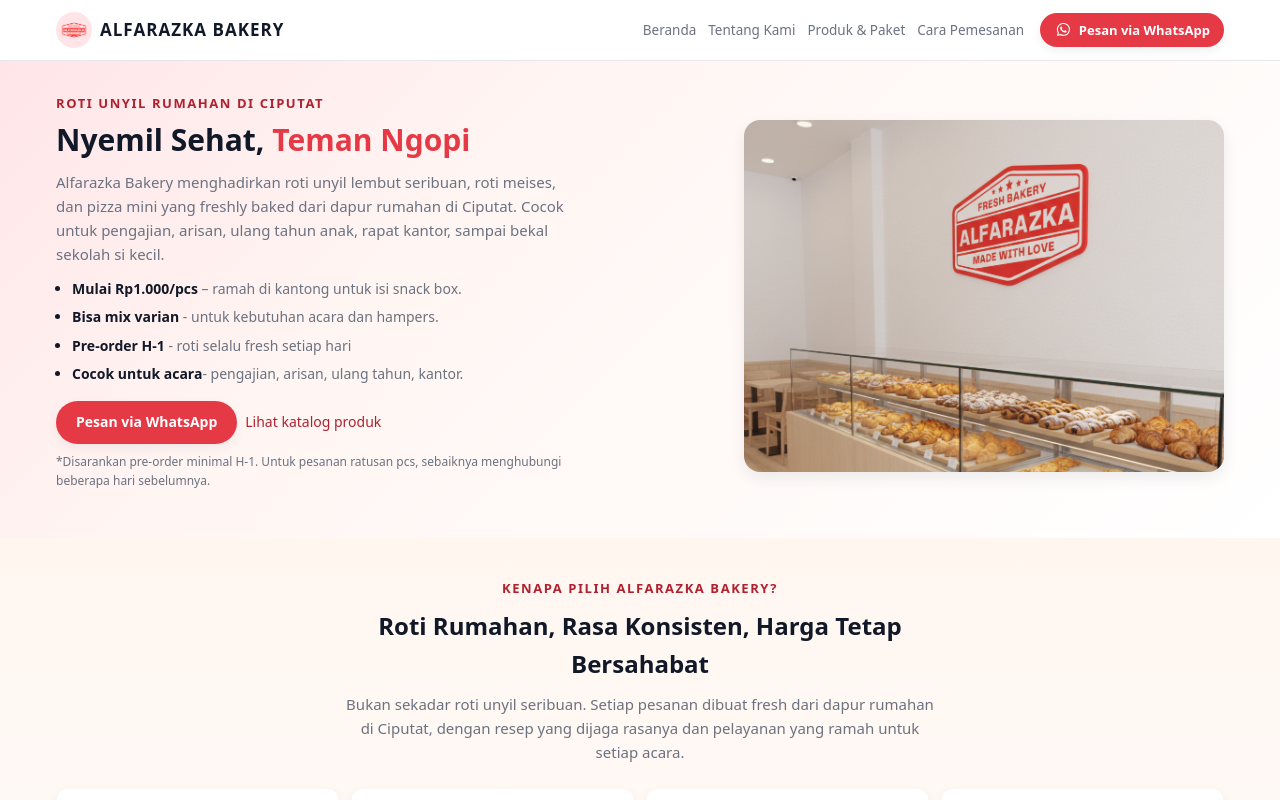
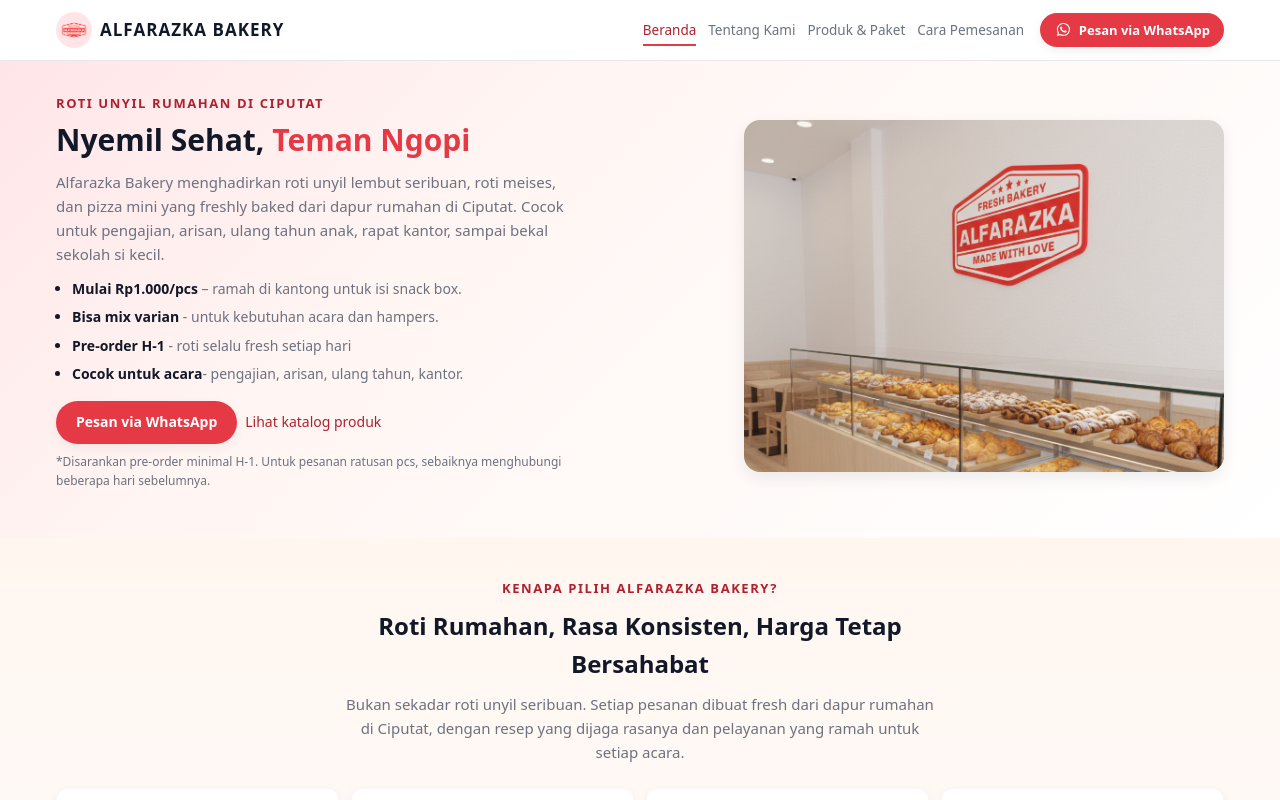
Before and after one commit to wandaazhar007/frontend-alfarazka-bakery, a Next.js app: page / in a window 1280 px wide. Shown: the top 800 px of the page. Built offline with nearby package versions, Linux system fonts and the light colour scheme.

Commit message:
update navLink active

```diff
--- a/app/components/navbar/Navbar.module.scss
+++ b/app/components/navbar/Navbar.module.scss
@@ -223,3 +223,68 @@
     display: none;
   }
 }
+
+
+
+
+.navLink {
+  font-size: 1.35rem;
+  color: v.$color-text-muted;
+  padding: 0.4rem 0;
+  position: relative;
+
+  &:hover {
+    color: v.$color-primary-dark;
+  }
+
+  &::after {
+    content: "";
+    position: absolute;
+    left: 0;
+    bottom: -0.3rem;
+    width: 0;
+    height: 0.15rem;
+    background: v.$color-primary;
+    transition: width 0.18s ease;
+  }
+
+  &:hover::after {
+    width: 100%;
+  }
+}
+
+/* ACTIVE DESKTOP LINK */
+.navLinkActive {
+  color: v.$color-primary-dark;
+
+  &::after {
+    width: 100%;
+  }
+}
+
+
+
+.mobileNavLink {
+  display: block;
+  padding: 0.6rem 0;
+  font-size: 1.4rem;
+  color: v.$color-text-main;
+  position: relative;
+}
+
+/* ACTIVE MOBILE LINK */
+.mobileNavLinkActive {
+  color: v.$color-primary-dark;
+  font-weight: 600;
+
+  &::after {
+    content: "";
+    position: absolute;
+    left: 0;
+    bottom: -0.2rem;
+    width: 100%;
+    height: 0.14rem;
+    background: v.$color-primary;
+    border-radius: 999px;
+  }
+}
--- a/app/components/navbar/Navbar.tsx
+++ b/app/components/navbar/Navbar.tsx
@@ -1,8 +1,137 @@
+// "use client";
+
+// import { useState } from "react";
+// import Link from "next/link";
+// import Image from "next/image";
+// import { FontAwesomeIcon } from "@fortawesome/react-fontawesome";
+// import { faBars, faXmark } from "@fortawesome/free-solid-svg-icons";
+// import { faWhatsapp } from "@fortawesome/free-brands-svg-icons";
+
+// import styles from "./Navbar.module.scss";
+
+// const navLinks = [
+//   { href: "/", label: "Beranda" },
+//   { href: "/tentang-kami", label: "Tentang Kami" },
+//   { href: "/produk", label: "Produk & Paket" },
+//   { href: "/cara-pemesanan", label: "Cara Pemesanan" },
+//   // { href: "/testimoni", label: "Testimoni" },
+//   // { href: "/area-layanan", label: "Area Layanan" },
+//   // { href: "/hubungi-kami", label: "Hubungi Kami" },
+// ];
+
+// const Navbar: React.FC = () => {
+//   const [isOpen, setIsOpen] = useState(false);
+
+//   const toggleMenu = () => setIsOpen((prev) => !prev);
+//   const closeMenu = () => setIsOpen(false);
+
+//   return (
+//     <header className={styles.navbar}>
+//       <div className="container">
+//         <div className={styles.inner}>
+//           {/* Brand */}
+//           <div className={styles.brand}>
+//             <Link href="/" className={styles.brandLink} onClick={closeMenu}>
+//               <div className={styles.logoWrapper}>
+//                 <Image
+//                   src="/images/logo-alfarazka-bakery.png"
+//                   alt="Logo Alfarazka Bakery"
+//                   width={40}
+//                   height={40}
+//                   className={styles.logo}
+//                 />
+//               </div>
+//               <div className={styles.brandText}>
+//                 <span className={styles.brandName}>Alfarazka Bakery</span>
+//                 {/* <span className={styles.brandTagline}>
+//                   Nyemil Sehat, Teman Ngopi
+//                 </span> */}
+//               </div>
+//             </Link>
+//           </div>
+
+//           {/* Desktop nav */}
+//           <nav className={styles.navDesktop}>
+//             <ul className={styles.navList}>
+//               {navLinks.map((item) => (
+//                 <li key={item.href} className={styles.navItem}>
+//                   <Link href={item.href} className={styles.navLink}>
+//                     {item.label}
+//                   </Link>
+//                 </li>
+//               ))}
+//             </ul>
+//             <a
+//               href="https://wa.me/6282194228282"
+//               target="_blank"
+//               rel="noreferrer"
+//               className={styles.navCta}
+//             >
+//               <FontAwesomeIcon icon={faWhatsapp} />
+//               <span>Pesan via WhatsApp</span>
+//             </a>
+//           </nav>
+
+//           {/* Mobile toggle */}
+//           <button
+//             type="button"
+//             className={styles.mobileToggle}
+//             aria-label="Toggle navigation"
+//             onClick={toggleMenu}
+//           >
+//             <FontAwesomeIcon icon={isOpen ? faXmark : faBars} />
+//           </button>
+//         </div>
+//       </div>
+
+//       {/* Mobile menu */}
+//       <div
+//         className={`${styles.mobileMenu} ${isOpen ? styles.mobileMenuOpen : ""
+//           }`}
+//       >
+//         <div className={styles.mobileMenuInner}>
+//           <ul className={styles.mobileNavList}>
+//             {navLinks.map((item) => (
+//               <li key={item.href} className={styles.mobileNavItem}>
+//                 <Link
+//                   href={item.href}
+//                   className={styles.mobileNavLink}
+//                   onClick={closeMenu}
+//                 >
+//                   {item.label}
+//                 </Link>
+//               </li>
+//             ))}
+//           </ul>
+
+//           <a
+//             href="https://wa.me/6282194228282"
+//             target="_blank"
+//             rel="noreferrer"
+//             className={styles.mobileCta}
+//             onClick={closeMenu}
+//           >
+//             <FontAwesomeIcon icon={faWhatsapp} />
+//             <span>Chat via WhatsApp</span>
+//           </a>
+//         </div>
+//       </div>
+//     </header>
+//   );
+// };
+
+// export default Navbar;
+
+
+
+
+// app/components/navbar/Navbar.tsx
 "use client";
 
 import { useState } from "react";
 import Link from "next/link";
 import Image from "next/image";
+import { usePathname } from "next/navigation";
 import { FontAwesomeIcon } from "@fortawesome/react-fontawesome";
 import { faBars, faXmark } from "@fortawesome/free-solid-svg-icons";
 import { faWhatsapp } from "@fortawesome/free-brands-svg-icons";
@@ -14,16 +143,19 @@
   { href: "/tentang-kami", label: "Tentang Kami" },
   { href: "/produk", label: "Produk & Paket" },
   { href: "/cara-pemesanan", label: "Cara Pemesanan" },
-  // { href: "/testimoni", label: "Testimoni" },
-  // { href: "/area-layanan", label: "Area Layanan" },
-  // { href: "/hubungi-kami", label: "Hubungi Kami" },
 ];
 
 const Navbar: React.FC = () => {
   const [isOpen, setIsOpen] = useState(false);
+  const pathname = usePathname();
 
   const toggleMenu = () => setIsOpen((prev) => !prev);
   const closeMenu = () => setIsOpen(false);
+
+  const isActive = (href: string) => {
+    if (href === "/") return pathname === "/";
+    return pathname.startsWith(href);
+  };
 
   return (
     <header className={styles.navbar}>
@@ -43,9 +175,6 @@
               </div>
               <div className={styles.brandText}>
                 <span className={styles.brandName}>Alfarazka Bakery</span>
-                {/* <span className={styles.brandTagline}>
-                  Nyemil Sehat, Teman Ngopi
-                </span> */}
               </div>
             </Link>
           </div>
@@ -55,7 +184,11 @@
             <ul className={styles.navList}>
               {navLinks.map((item) => (
                 <li key={item.href} className={styles.navItem}>
-                  <Link href={item.href} className={styles.navLink}>
+                  <Link
+                    href={item.href}
+                    className={`${styles.navLink} ${isActive(item.href) ? styles.navLinkActive : ""
+                      }`}
+                  >
                     {item.label}
                   </Link>
                 </li>
@@ -95,7 +228,8 @@
               <li key={item.href} className={styles.mobileNavItem}>
                 <Link
                   href={item.href}
-                  className={styles.mobileNavLink}
+                  className={`${styles.mobileNavLink} ${isActive(item.href) ? styles.mobileNavLinkActive : ""
+                    }`}
                   onClick={closeMenu}
                 >
                   {item.label}
```
